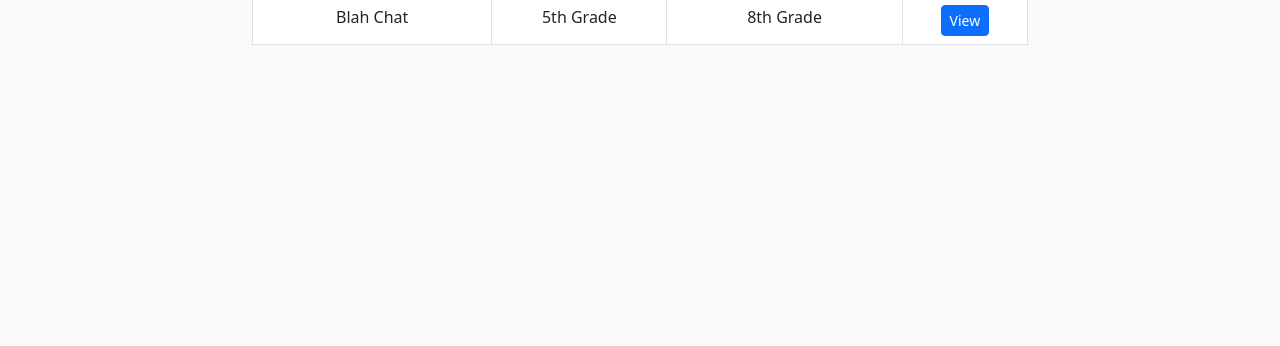
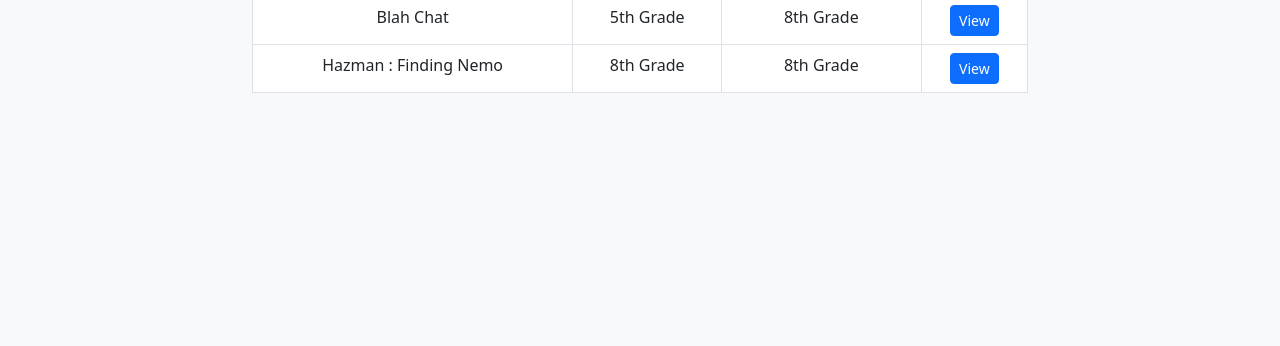
Before and after one commit to codedByAdvikB/codedbyadvikb.github.io, a plain HTML site: page index.html in a window 1280 px wide. Shown: the part 454-800 px from the top of the page. Drawn offline with nearby package versions, Linux system fonts and the light colour scheme.

Commit message:
Update index.html

```diff
--- a/index.html
+++ b/index.html
@@ -65,6 +65,13 @@
                     <td>8th Grade</td>
                     <td><a class="btn btn-primary btn-sm" href="https://studio.code.org/projects/applab/ZUTcnUSWhUGXmkrOn9LewYo6k2S6ogK0iEXyx-OoY4A/" target="_blank">View</a></td>
                 </tr>
+
+                <tr>
+                    <td>Hazman : Finding Nemo</td>
+                    <td>8th Grade</td>
+                    <td>8th Grade</td>
+                    <td><a class = 'btn btn-primary btn-sm' href = '/hazman-finding-nemo'>View</a></td>
+                </tr>
             </tbody>
         </table>
     </div>
```
